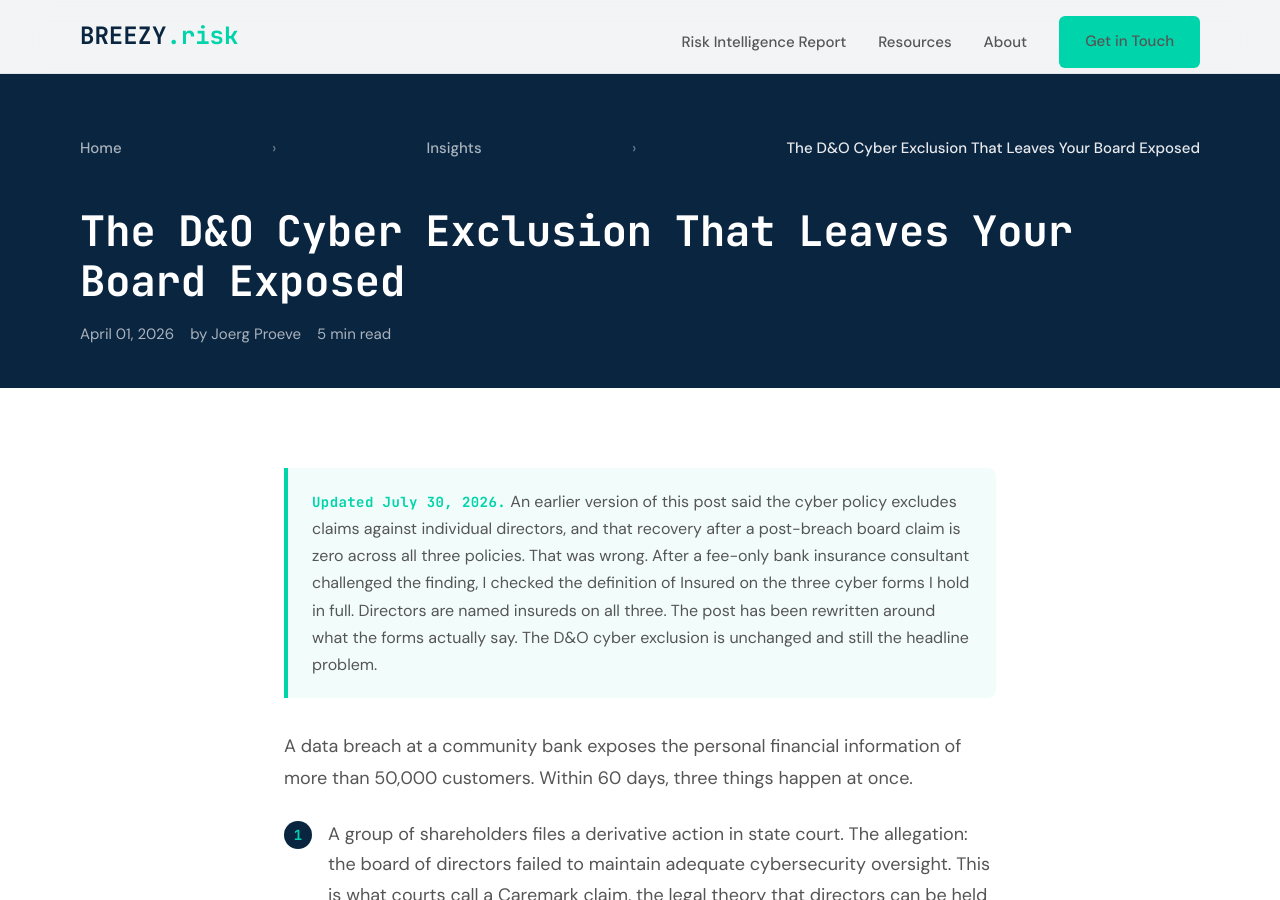
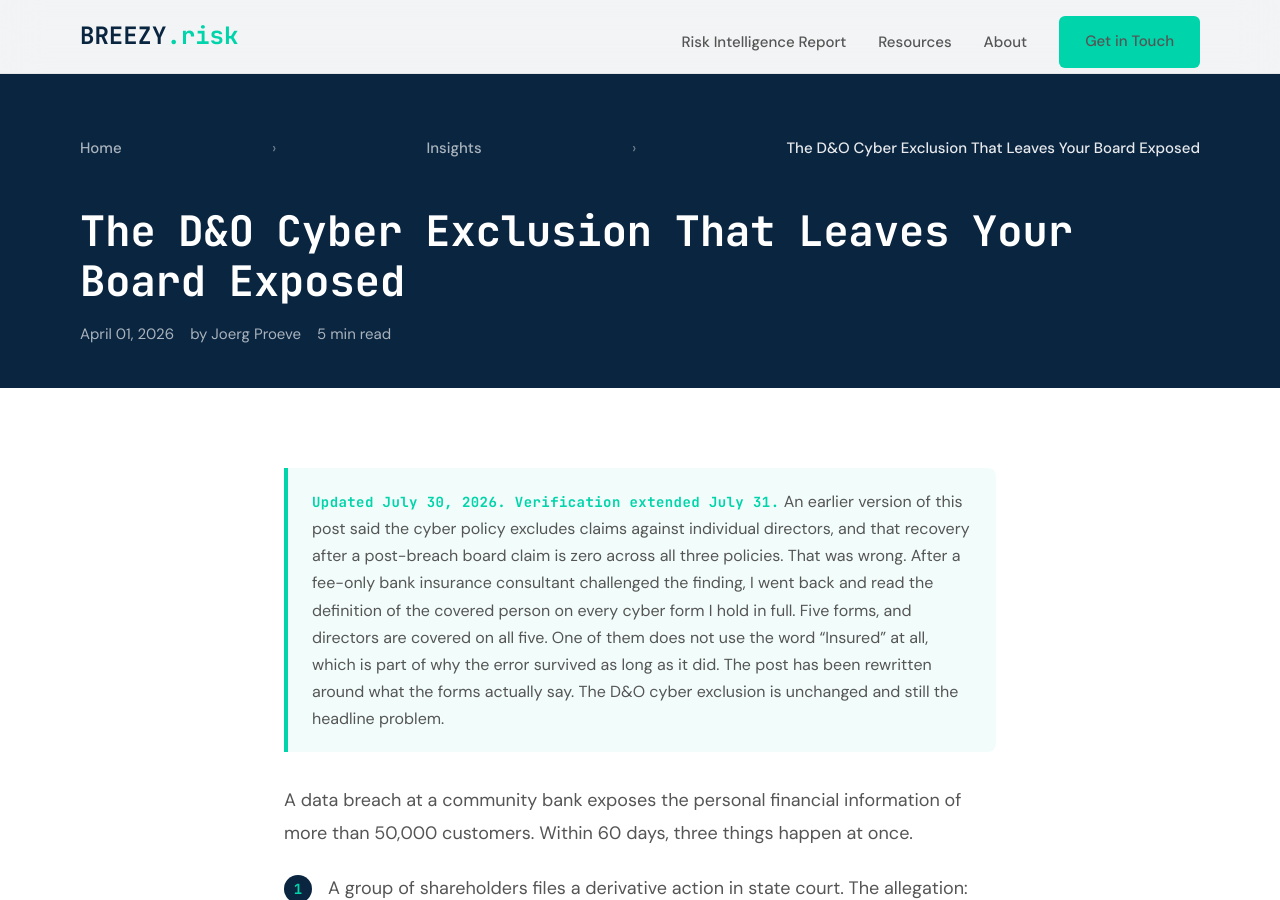
Before and after one commit to joeproe1/breezyrisk.com, a Jekyll site: the page built from _posts/2026-04-01-the-board-nobody-insures.md, in a window 1280 px wide and 900 px high. Built offline with Jekyll 4.4.1, drawn with Linux system fonts in a browser that asks for light colours.

Commit message:
Extend board post correction from three cyber forms to five
The correction note and the FAQ schema both said the finding was
re-verified against three cyber forms. It is now five. Adds the point
that one of the five does not use the word "Insured" at all, which is
part of why the original error survived as long as it did.

Also replaces "named in its definition of Insured" in the FAQ JSON-LD
with "covered persons under it," since that phrasing is wrong for the
Hanover form.

Co-Authored-By: Claude Opus 4.6 <noreply@anthropic.com>

```diff
--- a/_posts/2026-04-01-the-board-nobody-insures.md
+++ b/_posts/2026-04-01-the-board-nobody-insures.md
@@ -15,17 +15,19 @@ faq:
   - question: "What is a D&O cyber exclusion?"
     answer: "A D&O cyber exclusion is a policy clause that removes coverage for any claim 'arising out of' a cyber event. When a data breach leads to shareholder lawsuits, regulatory investigations, or derivative actions against directors, the D&O policy treats all of those claims as cyber-related and excludes them. The breadth of the exclusion depends on its wording: 'arising out of any cyber event' is broad and eliminates most post-breach director claims, while 'directly resulting from' is narrower and may preserve coverage for governance and oversight claims."
   - question: "Does D&O insurance cover data breaches at community banks?"
-    answer: "In most community bank D&O policies, no. The typical D&O policy contains a cyber exclusion that blocks coverage for any claim connected to a data breach, including shareholder derivative suits, regulatory defense costs, and class actions. The cyber policy usually picks up part of what falls through, because directors are named in its definition of Insured. What it does not do is behave like a D&O policy: there is no Side A tower reserved for individuals, so directors share one limit with forensics, notification and business interruption, and on some forms a broad securities exclusion still bars a post-breach derivative suit."
+    answer: "In most community bank D&O policies, no. The typical D&O policy contains a cyber exclusion that blocks coverage for any claim connected to a data breach, including shareholder derivative suits, regulatory defense costs, and class actions. The cyber policy usually picks up part of what falls through, because directors are covered persons under it. What it does not do is behave like a D&O policy: there is no Side A tower reserved for individuals, so directors share one limit with forensics, notification and business interruption, and on some forms a broad securities exclusion still bars a post-breach derivative suit."
 ---
 
-> **Updated July 30, 2026.** An earlier version of this post said the cyber
-> policy excludes claims against individual directors, and that recovery after a
-> post-breach board claim is zero across all three policies. That was wrong.
-> After a fee-only bank insurance consultant challenged the finding, I checked
-> the definition of Insured on the three cyber forms I hold in full. Directors
-> are named insureds on all three. The post has been rewritten around what the
-> forms actually say. The D&O cyber exclusion is unchanged and still the
-> headline problem.
+> **Updated July 30, 2026. Verification extended July 31.** An earlier version
+> of this post said the cyber policy excludes claims against individual
+> directors, and that recovery after a post-breach board claim is zero across
+> all three policies. That was wrong. After a fee-only bank insurance
+> consultant challenged the finding, I went back and read the definition of the
+> covered person on every cyber form I hold in full. Five forms, and directors
+> are covered on all five. One of them does not use the word "Insured" at all,
+> which is part of why the error survived as long as it did. The post has been
+> rewritten around what the forms actually say. The D&O cyber exclusion is
+> unchanged and still the headline problem.
 
 A data breach at a community bank exposes the personal financial information of more than 50,000 customers. Within 60 days, three things happen at once.
 
```
